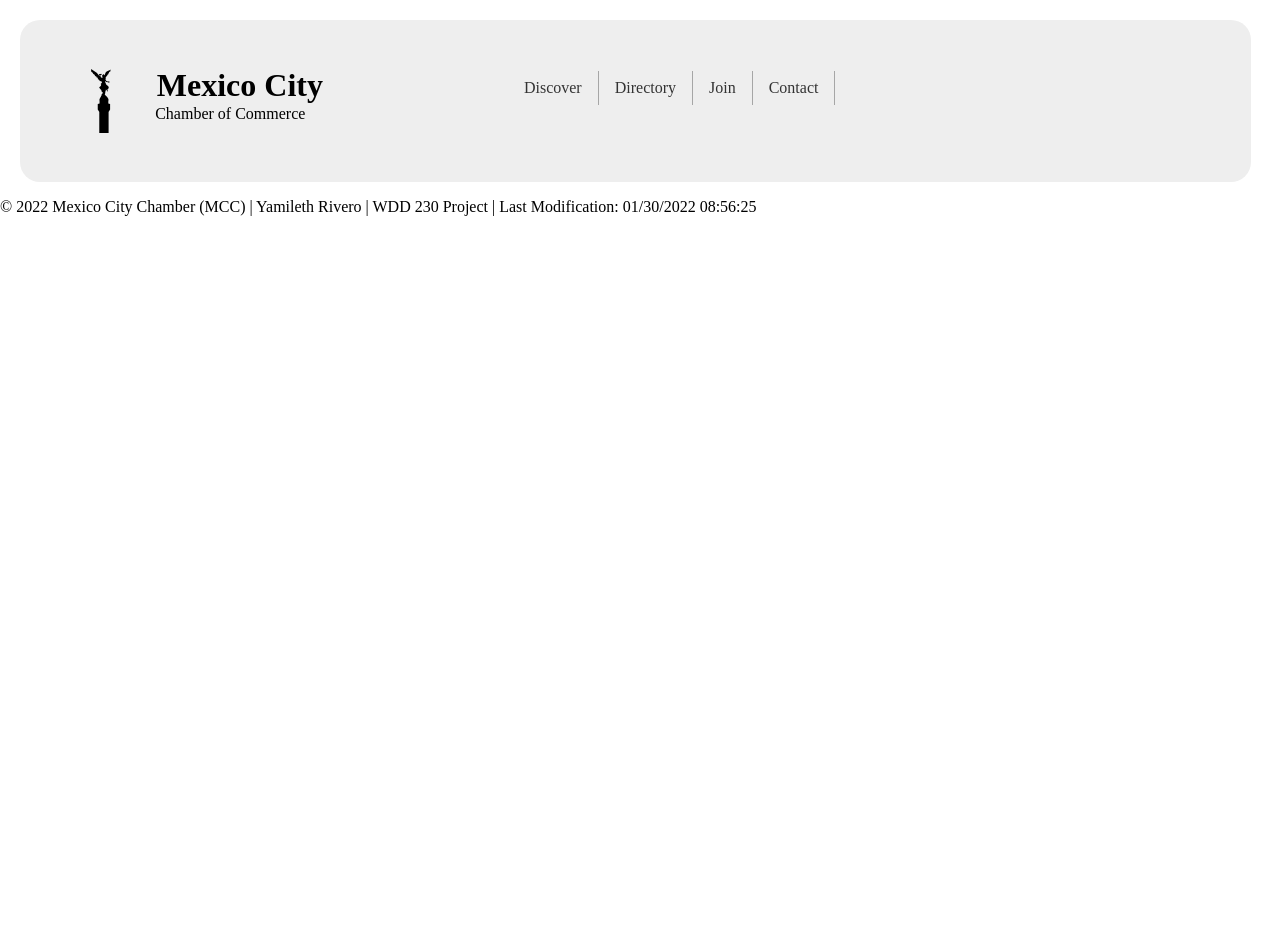
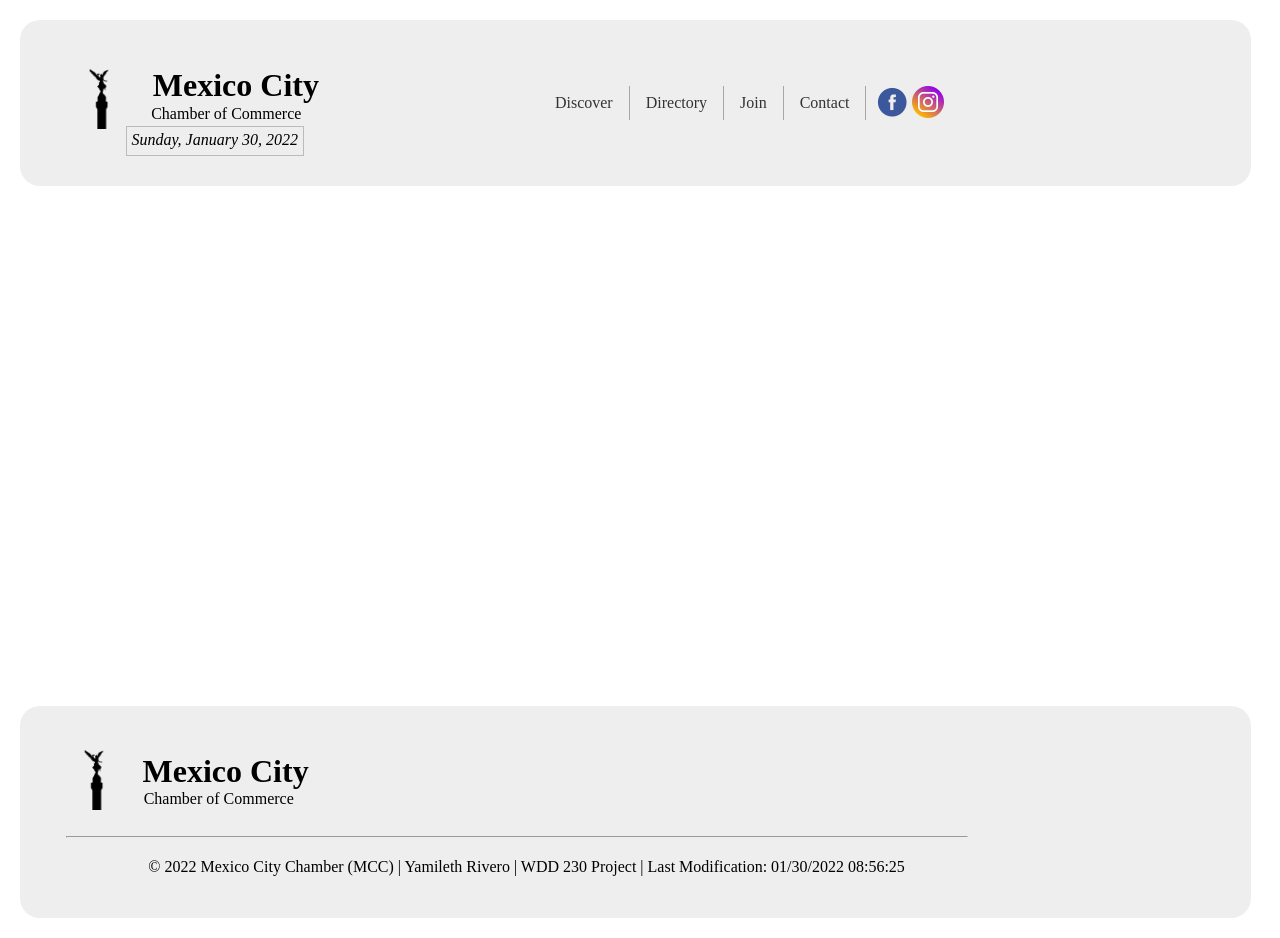
Before and after one commit to yamiriv1311/wdd230, a plain HTML site: page chamber/index.html in a window 1280 px wide. Before the commit the page ends 800 px from the top, so only its background shows below. Drawn offline with Linux system fonts and the light colour scheme.

Commit message:
more changes

```diff
--- a/chamber/css/base.css
+++ b/chamber/css/base.css
@@ -1,7 +1,27 @@
 
 /*  ------------- HEADER --------------------*/
 
+
 header{
+  background-color: #eee;
+  padding: 2vw;
+  display: flex;
+  margin-left: 20px;
+  margin-top: 20px;
+  max-width: 1180px;
+  border-radius: 20px;
+}
+
+header, footer{
+  margin-right: 20px;
+}
+
+footer{
+  text-align: center;
+}
+
+footer{
+
   background-color: #eee;
   padding: 2vw;
   display: flex;
@@ -24,8 +44,7 @@ nav button{
 
 nav ul{
   list-style-type: none;
-  padding: 5px;
-  margin: 20px;
+  margin: 40px;
 }
 
 nav ul li a{
@@ -65,4 +84,68 @@ nav ul.open{display: block;}
 
 .logo{
   padding: 2%;
+  max-height: 60px;
 }
+
+.facebook{
+  max-height: 32px;
+}
+
+.instagram{
+  max-height: 32px;
+}
+
+
+.social_media{
+  position: absolute;
+  margin-left: 270px;
+}
+
+
+
+footer{
+
+  background-color: #eee;
+  padding: 2vw;
+  display: flex;
+  margin-left: 20px;
+  margin-top: 20px;
+  max-width: 1180px;
+  border-radius: 20px;
+  margin-bottom: 20px;
+}
+
+
+.footer_sec{
+  display: flex;
+}
+
+
+p{
+  margin-top: 59px;
+  margin-left: -165px;
+}
+
+.updated_date{
+  margin-left: 40px;
+  margin-top: 20px;
+}
+
+hr{
+  width: 900px;
+  margin-left: 20px;
+}
+
+
+date{
+  position: absolute;
+	margin: 5rem;
+	border: 1px solid #bbb;
+	padding: .3rem;
+	background-color: #eee;
+  align-content: center;
+}
+
+.div{
+  height: 500px;
+}
--- a/chamber/css/medium.css
+++ b/chamber/css/medium.css
@@ -0,0 +1,24 @@
+
+
+/* -----------  GRID STUFF ------------- */
+
+@media only screen and (min-width: 35rem) {
+
+  header, footer{
+    margin-right: 20px;
+  }
+
+  .social_media{
+    position: absolute;
+    margin-left: 520px;
+  }
+
+  nav button{
+    margin-right: 50px;
+  }
+
+  footer{
+    text-align: center;
+  }
+
+}
--- a/chamber/index.html
+++ b/chamber/index.html
@@ -35,13 +35,35 @@
         </ul>
       </nav>
 
+      <section class="social_media">
+      <a href="https://www.facebook.com/"><img src="images/facebook_logo.png" alt="facebook" class="facebook"></a>
+      <a href="https://www.instagram.com/?hl=es-la"><img src="images/ig_logo.png" alt="instagram"></a>
+      </section>
+
+      <date></date>
+
   </header>
 
-  <main></main>
+  <main>
+    <div class="div">
+
+    </div>
+  </main>
 
   <footer>
-    <p class="updated_date">
+
+    <div class="sitename">
+
+      <section class="footer_sec">
+      <img src="images/logo_resized.png" alt="logo" class="logo">
+      <h1>Mexico City</h1>
+      <p>Chamber of Commerce</p>
+      </section>
+
+      <hr>
+      <p class="updated_date">
       &copy; <span id="year"></span> Mexico City Chamber (MCC) | Yamileth Rivero | WDD 230 Project | Last Modification: <span id="date"></span></p>
+    </div>
   </footer>
 
 
--- a/chamber/js/javascript.js
+++ b/chamber/js/javascript.js
@@ -11,3 +11,18 @@ function toggleMenu(){
 
 const x = document.getElementById("hamburgerBtn");
 x.onclick = toggleMenu;
+
+
+const datefield = document.querySelector("date");
+
+const now = new Date();
+const fulldate = new Intl.DateTimeFormat("en-US", { dateStyle: "full" }).format(
+	now
+);
+const fulldateUK = new Intl.DateTimeFormat("en-UK", {
+	dateStyle: "full"
+}).format(now);
+
+
+datefield.innerHTML = `<em>${fulldate}</em>`;
+datefieldUK.innerHTML = `<em>${fulldateUK}</em>`;
```
Also changed, not shown: chamber/images/facebook_logo.png (added), chamber/images/ig_logo.png (added).
